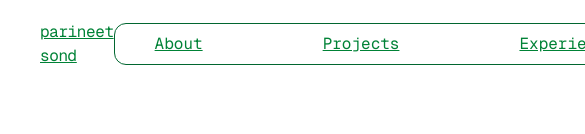
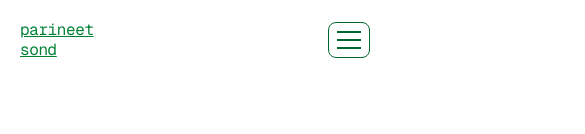
Before and after one commit to psond16/parineetsond_personal_website_2026, a Next.js app: page / in a window 390 px wide. Shown: the top 134 px of the page, 585 px wide, since content can reach past the window. Built offline with nearby package versions, Linux system fonts and the light colour scheme; a web font is replaced by a local one.

Commit message:
fix: navabr for mobile

```diff
--- a/app/components/header.tsx
+++ b/app/components/header.tsx
@@ -1,16 +1,86 @@
+"use client";
+
 import Link from "next/link";
+import { useState } from "react";
 
-export default function Header(){
-    return(
-        <div className="flex items-center justify-between pb-8 pt-5 px-5 pl-10 pr-20">
-            <h4 className="text-1xl underline font-mono tracking-tight text-green-700">parineet<br /> sond</h4>
+export default function Header() {
+  const [menuOpen, setMenuOpen] = useState(false);
 
-            <div className=" text-1xl flex font-mono flex-row gap-30 border border-solid border-green-800 p-2 px-10 rounded-xl">
-                <Link href="#about" className="underline text-green-700">About</Link>
-                <Link href="#projects" className="underline text-green-700">Projects</Link>
-                <Link href="#experience" className="underline text-green-700">Experience</Link>
-                <Link href="#contact" className="underline text-green-700">Contact</Link>
-            </div>
-        </div>
-    );
+  const navLinks = [
+    { name: "About", href: "#about" },
+    { name: "Projects", href: "#projects" },
+    { name: "Experience", href: "#experience" },
+    { name: "Contact", href: "#contact" },
+  ];
+
+  return (
+    <header className="relative z-[999] w-full bg-white/80 backdrop-blur-md">
+      <div className="flex items-center justify-between px-5 py-5 md:pb-8 md:pt-5 md:pl-10 md:pr-20">
+        {/* LOGO / NAME */}
+        <Link
+          href="/"
+          className="text-base underline font-mono tracking-tight text-green-700 leading-tight"
+        >
+          parineet
+          <br />
+          sond
+        </Link>
+
+        {/* DESKTOP NAVBAR */}
+        <nav className="hidden md:flex text-base font-mono flex-row gap-16 lg:gap-24 border border-solid border-green-800 p-2 px-10 rounded-xl">
+          {navLinks.map((link) => (
+            <Link
+              key={link.name}
+              href={link.href}
+              className="underline text-green-700 hover:text-[#77001E] transition"
+            >
+              {link.name}
+            </Link>
+          ))}
+        </nav>
+
+        {/* MOBILE HAMBURGER BUTTON */}
+        <button
+          type="button"
+          onClick={() => setMenuOpen((prev) => !prev)}
+          className="md:hidden flex flex-col gap-1.5 border border-green-800 rounded-lg p-2"
+          aria-label="Toggle navigation menu"
+        >
+          <span
+            className={`block h-[2px] w-6 bg-green-800 transition ${
+              menuOpen ? "rotate-45 translate-y-2" : ""
+            }`}
+          />
+          <span
+            className={`block h-[2px] w-6 bg-green-800 transition ${
+              menuOpen ? "opacity-0" : ""
+            }`}
+          />
+          <span
+            className={`block h-[2px] w-6 bg-green-800 transition ${
+              menuOpen ? "-rotate-45 -translate-y-2" : ""
+            }`}
+          />
+        </button>
+      </div>
+
+      {/* MOBILE DROPDOWN MENU */}
+      {menuOpen && (
+        <nav className="md:hidden absolute top-full left-4 right-4 bg-white border border-green-800 rounded-2xl shadow-xl px-6 py-5">
+          <div className="flex flex-col gap-5 font-mono text-lg">
+            {navLinks.map((link) => (
+              <Link
+                key={link.name}
+                href={link.href}
+                onClick={() => setMenuOpen(false)}
+                className="text-green-700 underline hover:text-[#77001E] transition"
+              >
+                {link.name}
+              </Link>
+            ))}
+          </div>
+        </nav>
+      )}
+    </header>
+  );
 }
```
